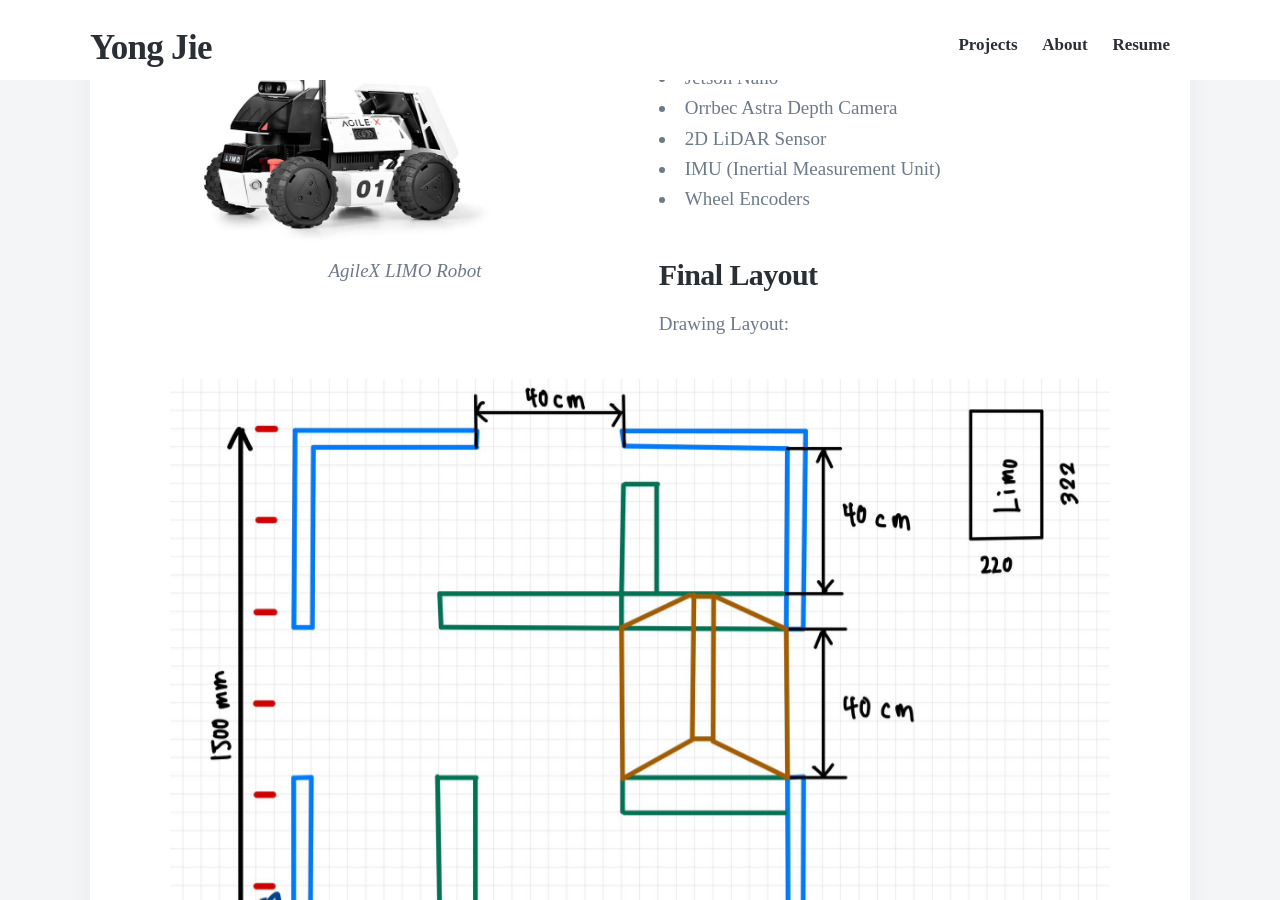
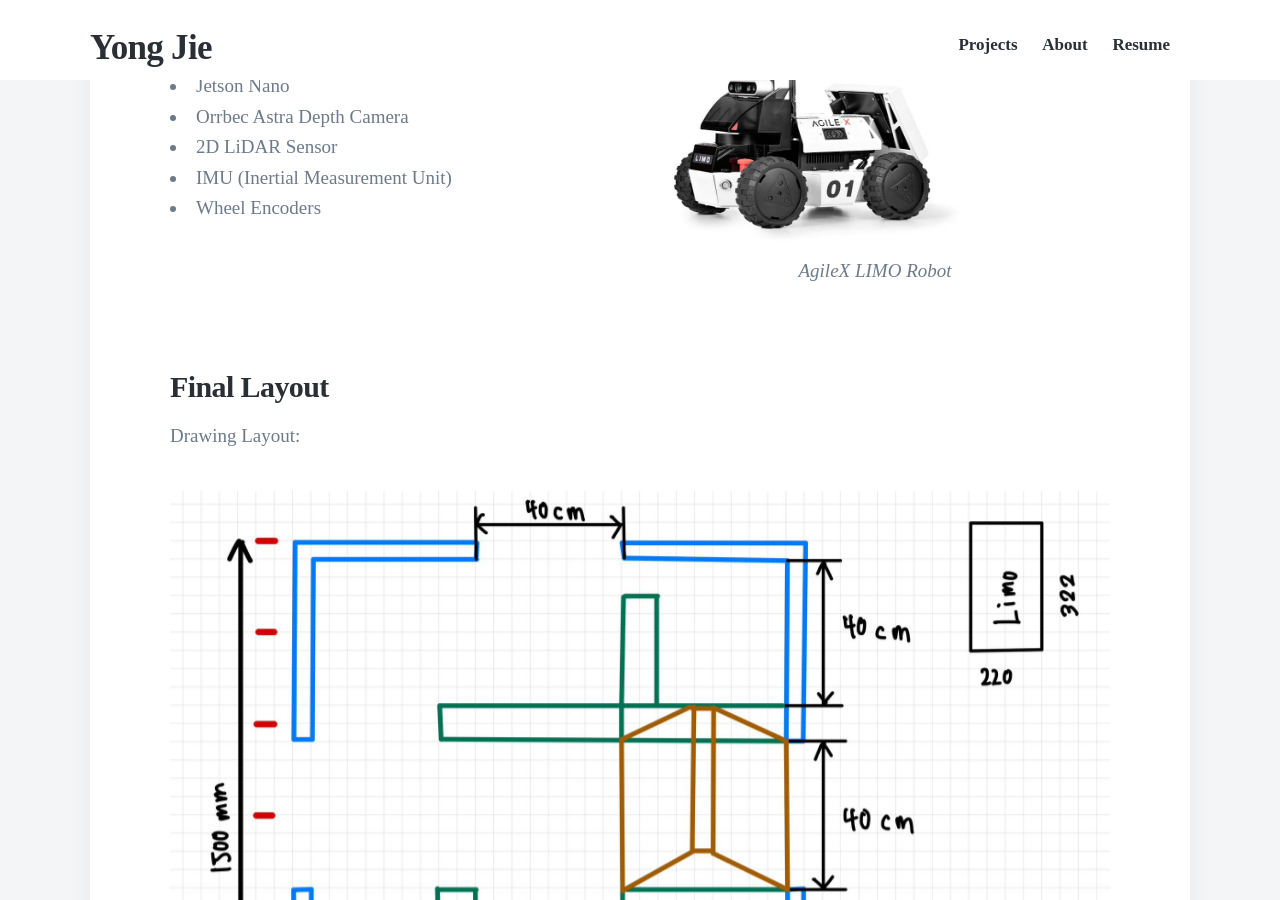
Before and after one commit to YongJiee/YongJiee.github.io, a Jekyll site: the page built from _projects/SEP1.md, in a window 1280 px wide and 900 px high, scrolled down 1375 px. Built offline with Jekyll 4.4.1, drawn with Linux system fonts in a browser that asks for light colours; nearby versions of some CDN libraries; some of the changed lines change nothing that is shown.

Commit message:
updated limo robot to the right

```diff
--- a/_projects/SEP1.md
+++ b/_projects/SEP1.md
@@ -17,18 +17,27 @@
 
 <iframe src="https://www.youtube.com/embed/jBH--Sihadw" width="640" height="360" frameborder="0" allowfullscreen></iframe>
 
-<figure style= "text-align: center; float: left; width: 50%; margin-right: 2%; margin-left: 0%; font-style: italic">
-    <img src="/images/Projects/SEP1/Limo Robot.jpg" style="width: 70%;" class="img-fluid rounded">
-    <p>AgileX LIMO Robot</p>
-  </figure>
+<!-- Hardware List on Left -->
+<div style="width: 45%; float: left; margin-left: 0%; margin-right: 2%;">
+  <h3>Hardware:</h3>
+  <ul>
+    <li>AgileX LIMO Robot</li>
+    <li>Jetson Nano</li>
+    <li>Orrbec Astra Depth Camera</li>
+    <li>2D LiDAR Sensor</li>
+    <li>IMU (Inertial Measurement Unit)</li>
+    <li>Wheel Encoders</li>
+  </ul>
+</div>
 
-Hardware:
-* AgileX LIMO Robot
-* Jetson Nano
-* Orrbec Astra Depth Camera
-* 2D LiDAR Sensor
-* IMU (Inertial Measurement Unit)
-* Wheel Encoders
+<!-- Image on Right -->
+<figure style="text-align: center; float: right; width: 50%; margin-left: 2%; margin-right: 0%; font-style: italic">
+  <img src="/images/Projects/SEP1/Limo Robot.jpg" style="width: 70%;" class="img-fluid rounded">
+  <p>AgileX LIMO Robot</p>
+</figure>
+
+<div style="clear: both;"></div>
+
 
 ### Final Layout
 Drawing Layout:
```
